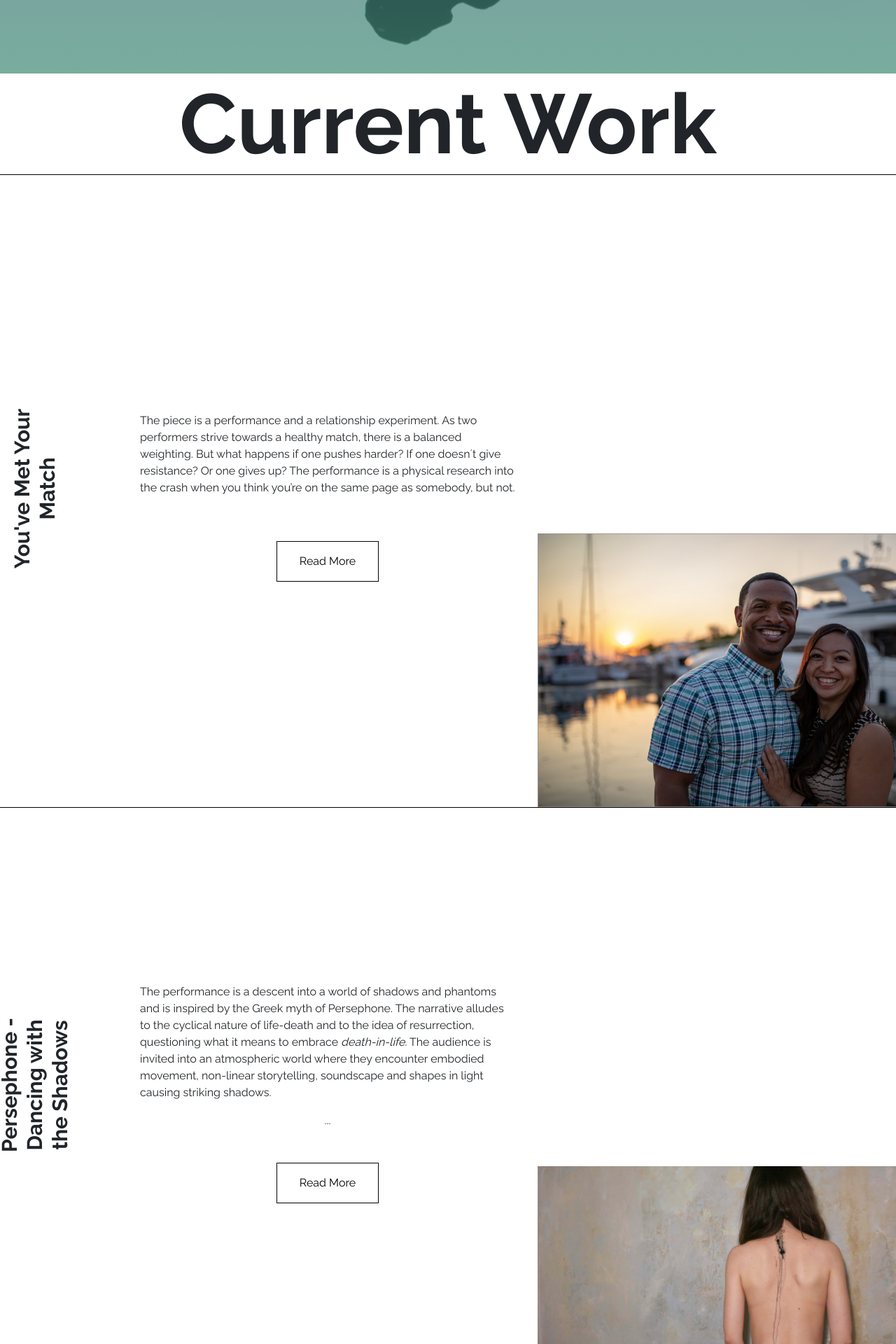
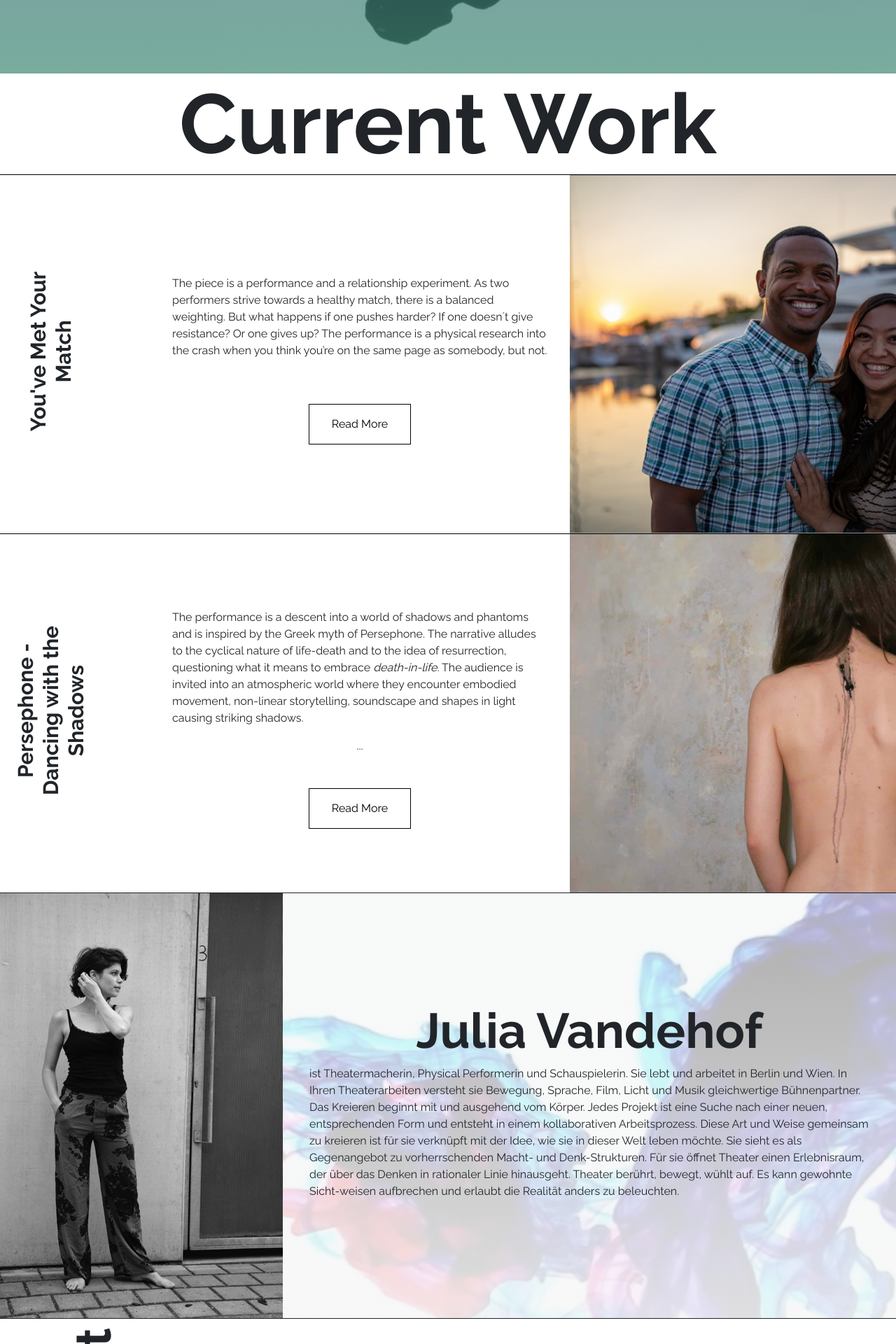
Before and after one commit to matteocarpi/julia, a Jekyll site: the page built from index.md, in a window 1280 px wide. Shown: the part 795-2715 px from the top of the page at 70% size. Built offline with Jekyll 4.4.1, drawn with Linux system fonts in a browser that asks for light colours.

Commit message:
fixed post loop on homepage

```diff
--- a/_layouts/home.html
+++ b/_layouts/home.html
@@ -27,10 +27,12 @@ layout: default
         <div  class="current-description">
           <p>{{ post.description | markdownify | truncate: 450 }}</p>
           {% if post.description %}
-              <a class="button" href="{{ post.url }}"> Read More</a>
+            <a class="button" href="{{ post.url }}">Read More</a>
           {% endif %}
         </div>
-          <img class="current-image" src="{{ post.preview_picture }}" alt="">
+        <div class="current-image" style="background-image: url({{ post.preview_picture }});">
+
+        </div>
       </div>
       {% endif %}
     {% endfor %}
```
Lines whose indentation alone changed are shown as unchanged.
